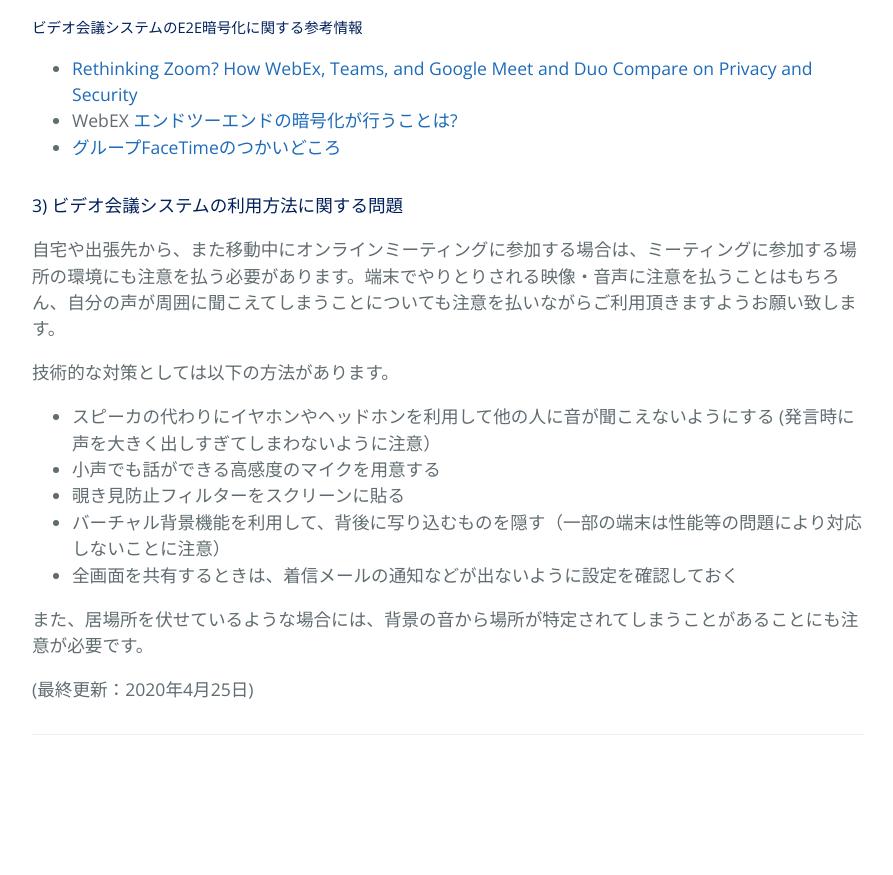
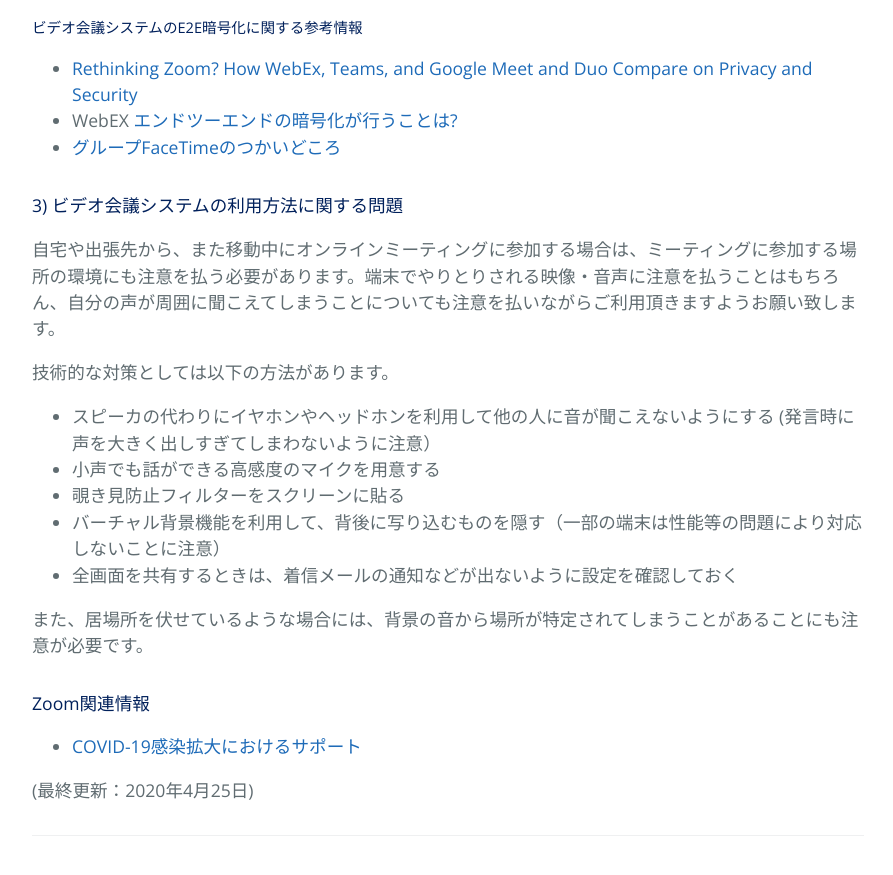
Before and after one commit to kyoto-u/online-edu, a Jekyll site: the page built from zoom-security.md, in a window 1280 px wide and 900 px high, scrolled down 4572 px. Shown: the top 875 px of the window, without its empty margins (192-1085 px from the left). Built offline with Jekyll 4.4.1, drawn with Linux system fonts in a browser that asks for light colours; before the commit the page ends 5371 px from its top, so only the background shows below that.

Commit message:
Update zoom-security.md

```diff
--- a/zoom-security.md
+++ b/zoom-security.md
@@ -129,4 +129,8 @@ Zoomに限らず、システム設計上E2E暗号化が実現されていない
 
 また、居場所を伏せているような場合には、背景の音から場所が特定されてしまうことがあることにも注意が必要です。
 
+#### Zoom関連情報
+
+- [COVID-19感染拡大におけるサポート](https://zoom.us/docs/jp-jp/covid19.html)
+
 (最終更新：2020年4月25日)
```
